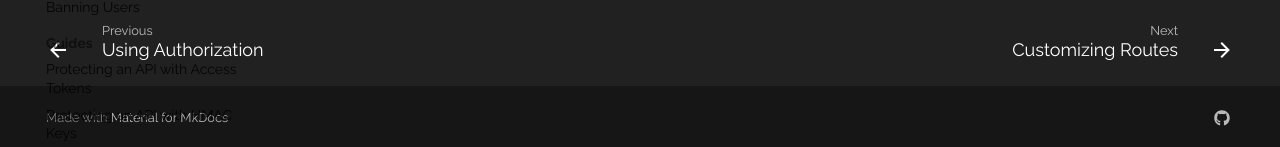
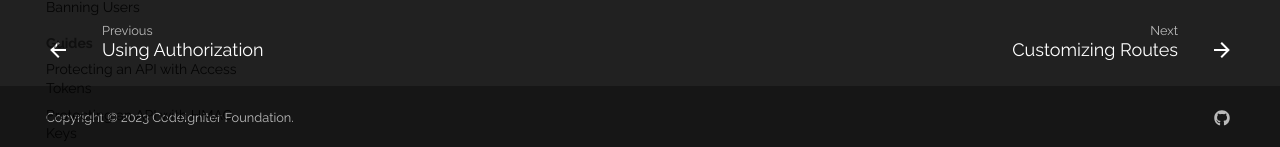
Before and after one commit to codeigniter4/shield, an MkDocs documentation site: the page built from docs/customization/table_names.md, in a window 1280 px wide. Shown: the part 750-897 px from the top of the page. Built offline with MkDocs 1.6.1 and Material for MkDocs 9.7.7, drawn with Linux system fonts in a browser that asks for light colours; comment, search, counter and statistics services are not loaded; a style sheet for code colours, icons or effects is not loaded.

Commit message:
add copyright for codeigniter

```diff
--- a/mkdocs.yml
+++ b/mkdocs.yml
@@ -21,6 +21,7 @@ theme:
 
 extra:
   homepage: https://codeigniter.com
+  generator: false
 
   social:
     - icon: fontawesome/brands/github
@@ -29,6 +30,7 @@ extra:
 
 repo_url: https://github.com/codeigniter4/shield
 edit_uri: edit/develop/docs/
+copyright: Copyright &copy; 2023 CodeIgniter Foundation.
 
 markdown_extensions:
   - pymdownx.superfences
```
